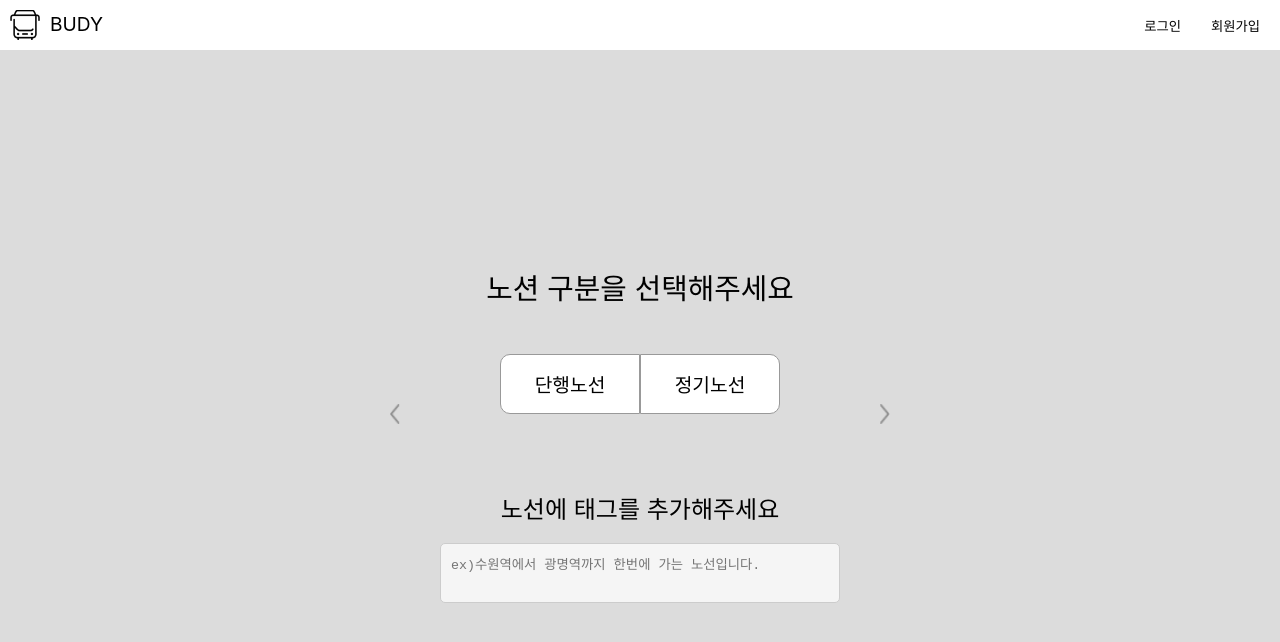
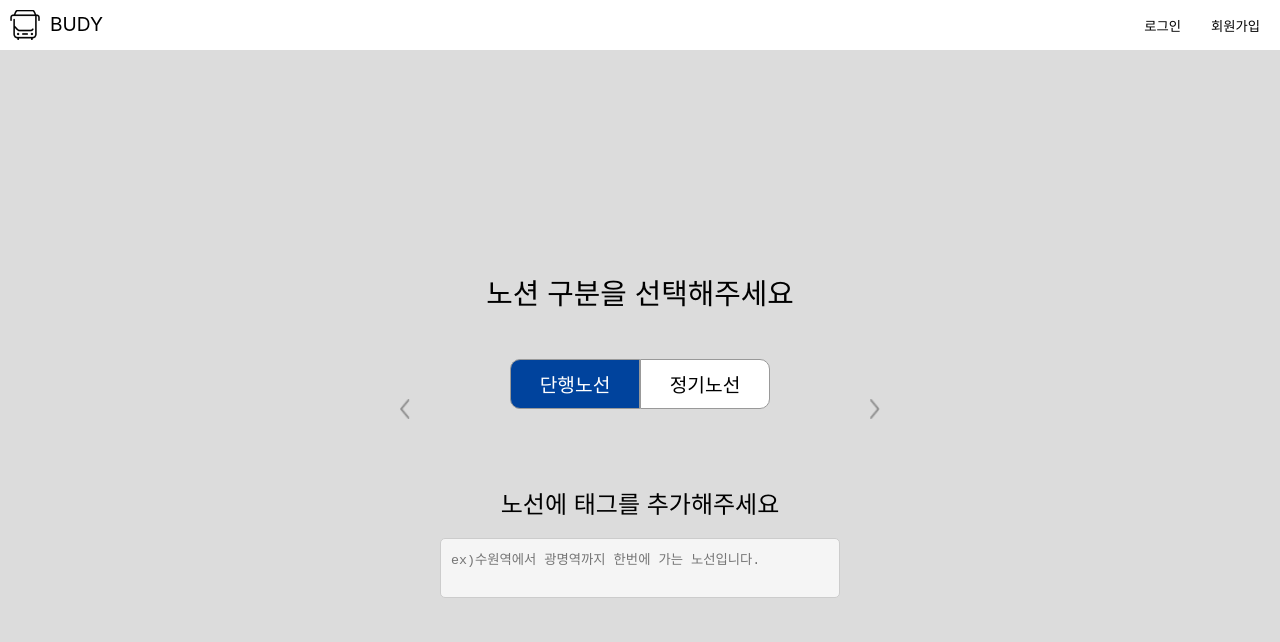
Before and after one commit to jungo0/Budy, a React (Vite) app in the folder client/: page /option-three in a window 1280 px wide. Shown: the top 642 px of the page. Built offline with nearby package versions, Linux system fonts and the light colour scheme.

Commit message:
feat:option3 buttonChange(기본왼쪽)

```diff
--- a/client/src/pages/createRoute/OptionThree.tsx
+++ b/client/src/pages/createRoute/OptionThree.tsx
@@ -24,8 +24,8 @@ export const ButtonContainer = styled.div`
 `;
 
 const buttonStyles = css`
-  width: 140px;
-  height: 60px;
+  width: 130px;
+  height: 50px;
   background-color: white;
   border: 1px solid var(--light-gray);
   cursor: pointer;
@@ -89,7 +89,7 @@ const NextArrow = styled(Arrow)``;
 
 function OptionThree() {
   const navigate = useNavigate();
-  const [selectedButton, setSelectedButton] = useState<'left' | 'right' | null>(null);
+  const [selectedButton, setSelectedButton] = useState<'left' | 'right' | null>('left');
 
   const handlePrevClick = () => {
     navigate('/option-two');
```
